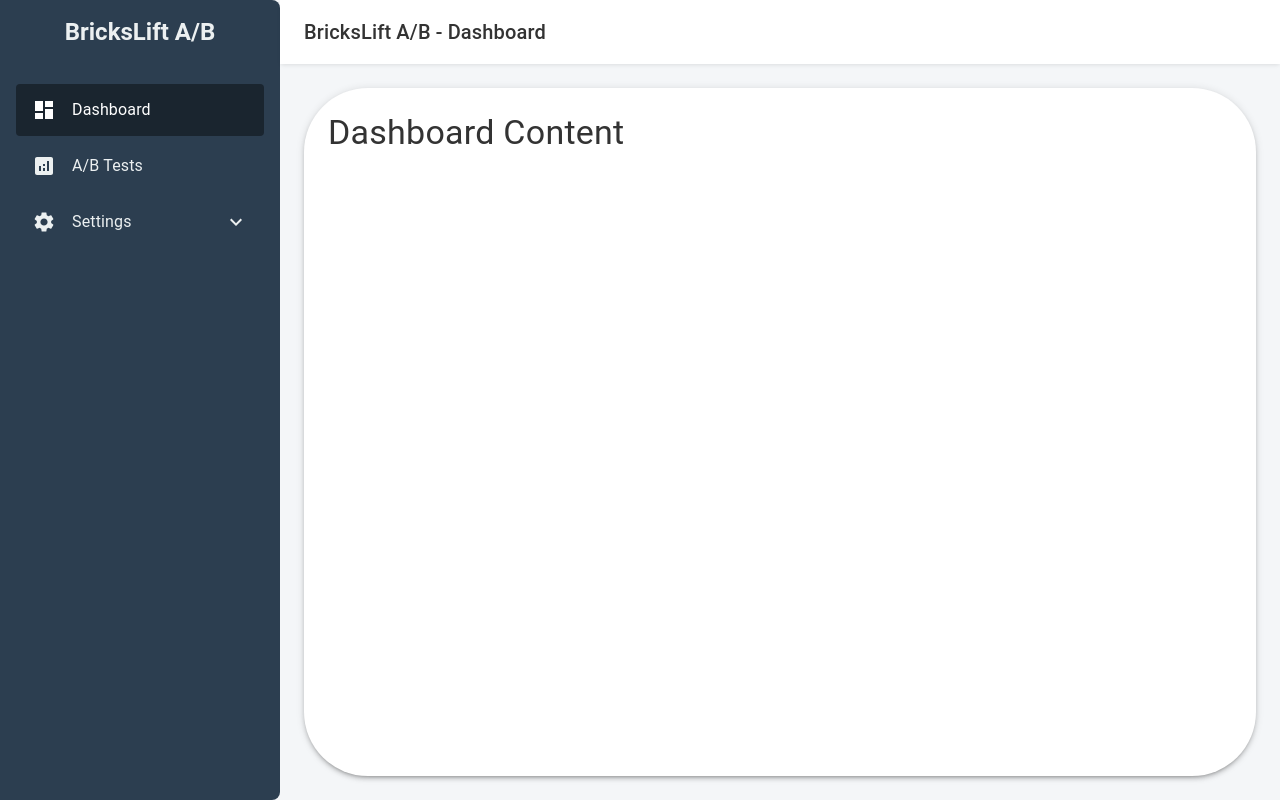
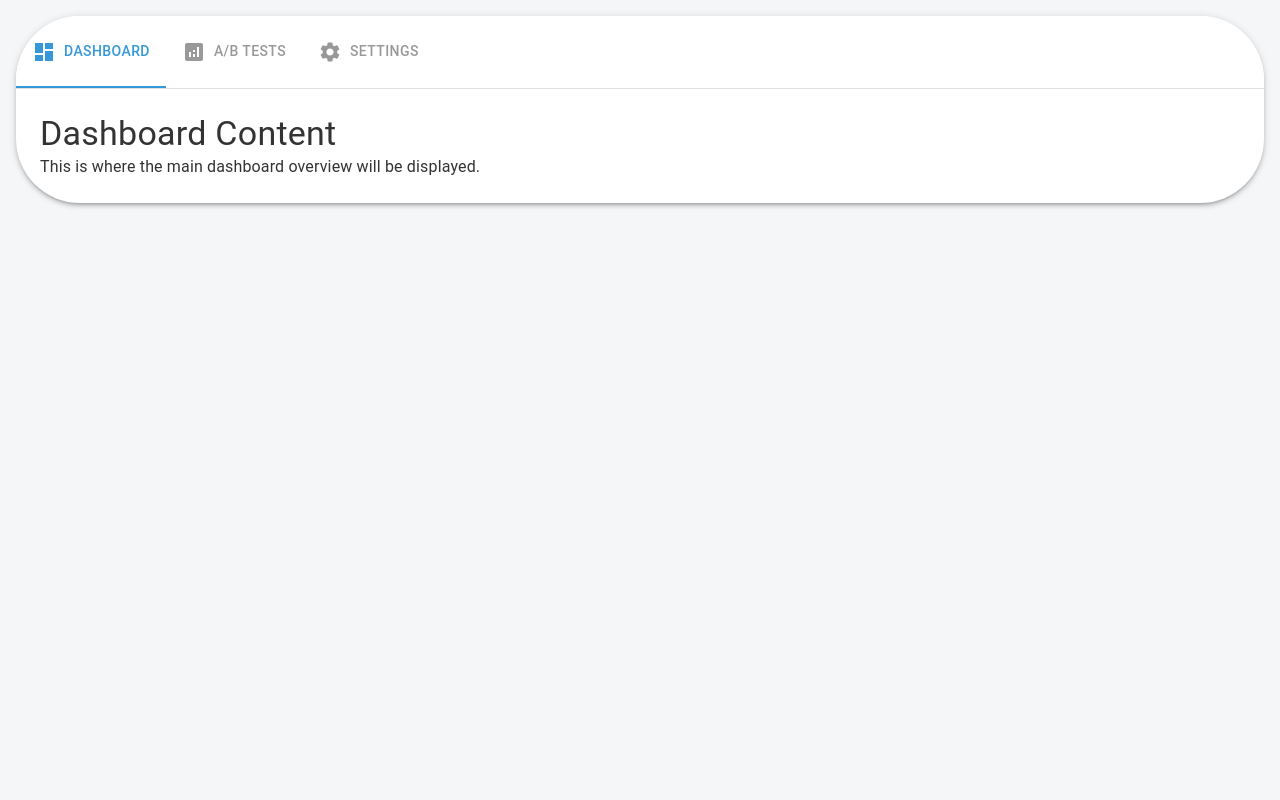
Before and after one commit to koonda/brickslift-ab, a React app in the folder admin-app/: page /#/tests in a window 1280 px wide. Built offline with nearby package versions, Linux system fonts and the light colour scheme; the HTML template or start-up script is replaced by a standard one.

Commit message:
feat: Implement A/B Tests functionalities and update version to 0.3.1

```diff
--- a/admin-app/package.json
+++ b/admin-app/package.json
@@ -1,6 +1,6 @@
 {
   "name": "brickslift-ab-admin",
-  "version": "0.3.0",
+  "version": "0.3.1",
   "private": true,
   "dependencies": {
     "@emotion/react": "^11.11.4",
--- a/admin-app/src/components/PluginAdminLayout.js
+++ b/admin-app/src/components/PluginAdminLayout.js
@@ -1,17 +1,14 @@
 import React, { useState } from 'react';
 import {
   Box,
-  Drawer,
   List,
   ListItemButton,
   ListItemIcon,
   ListItemText,
-  Collapse,
   Paper,
-  AppBar,
-  Toolbar,
   Typography,
-  CssBaseline,
+  Tabs,
+  Tab,
   useTheme,
 } from '@mui/material';
 import {
@@ -22,205 +19,173 @@ import {
   Policy as PolicyIcon,
   MoreHoriz as MoreHorizIcon,
   CreditCard as CreditCardIcon,
-  ExpandLess,
-  ExpandMore,
 } from '@mui/icons-material';
+import TestListPage from '../pages/TestListPage';
+import TestEditPage from '../pages/TestEditPage';
 
-const drawerWidth = 280;
+const TabPanel = (props) => {
+  const { children, value, index, ...other } = props;
+
+  return (
+    <div
+      role="tabpanel"
+      hidden={value !== index}
+      id={`plugin-tabpanel-${index}`}
+      aria-labelledby={`plugin-tab-${index}`}
+      {...other}
+    >
+      {value === index && (
+        <Box sx={{ p: 3 }}>
+          {children}
+        </Box>
+      )}
+    </div>
+  );
+};
 
 const PluginAdminLayout = () => {
   const theme = useTheme();
-  const [selectedPage, setSelectedPage] = useState('Dashboard');
-  const [settingsOpen, setSettingsOpen] = useState(false);
+  const [primaryTab, setPrimaryTab] = useState(0);
+  const [selectedSettingsPage, setSelectedSettingsPage] = useState('General');
+  const [abTestSubPage, setAbTestSubPage] = useState('list'); // 'list' or 'create'
 
-  const handleNavigationClick = (pageName) => {
-    setSelectedPage(pageName);
-    if (!pageName.startsWith('Settings/')) {
-      setSettingsOpen(false);
+  const handlePrimaryTabChange = (event, newValue) => {
+    setPrimaryTab(newValue);
+    // Reset to list view when switching to A/B Tests tab
+    if (newValue === 1) {
+      setAbTestSubPage('list');
     }
   };
 
-  const handleSettingsClick = () => {
-    setSettingsOpen(!settingsOpen);
-    // Optionally, select a default settings page or clear selection
-    // setSelectedPage('Settings'); // Or null if settings itself is not a page
+  const handleSettingsNavigationClick = (pageName) => {
+    setSelectedSettingsPage(pageName);
   };
 
-  const menuItems = [
-    { text: 'Dashboard', icon: <DashboardIcon />, pageId: 'Dashboard' },
-    { text: 'A/B Tests', icon: <AnalyticsIcon />, pageId: 'A/B Tests' },
-    {
-      text: 'Settings',
-      icon: <SettingsIcon />,
-      pageId: 'Settings', // Main settings toggle
-      subItems: [
-        { text: 'General', icon: <TuneIcon />, pageId: 'Settings/General' },
-        { text: 'GDPR', icon: <PolicyIcon />, pageId: 'Settings/GDPR' },
-        { text: 'Other', icon: <MoreHorizIcon />, pageId: 'Settings/Other' },
-        { text: 'License', icon: <CreditCardIcon />, pageId: 'Settings/License' },
-      ],
-    },
+  const handleNavigateToCreateTest = () => {
+    setAbTestSubPage('create');
+  };
+
+  const handleNavigateToTestList = () => {
+    setAbTestSubPage('list');
+  };
+
+  const settingsMenuItems = [
+    { text: 'General', icon: <TuneIcon />, pageId: 'General' },
+    { text: 'GDPR', icon: <PolicyIcon />, pageId: 'GDPR' },
+    { text: 'Other', icon: <MoreHorizIcon />, pageId: 'Other' },
+    { text: 'License', icon: <CreditCardIcon />, pageId: 'License' },
   ];
 
-  const renderContent = () => {
-    switch (selectedPage) {
-      case 'Dashboard':
-        return <Typography variant="h4">Dashboard Content</Typography>;
-      case 'A/B Tests':
-        return <Typography variant="h4">A/B Tests Content</Typography>;
-      case 'Settings/General':
-        return <Typography variant="h4">General Settings Content</Typography>;
-      case 'Settings/GDPR':
-        return <Typography variant="h4">GDPR Settings Content</Typography>;
-      case 'Settings/Other':
-        return <Typography variant="h4">Other Settings Content</Typography>;
-      case 'Settings/License':
-        return <Typography variant="h4">License Settings Content</Typography>;
+  const renderSettingsContent = () => {
+    switch (selectedSettingsPage) {
+      case 'General':
+        return <Typography variant="h5">General Settings Content</Typography>;
+      case 'GDPR':
+        return <Typography variant="h5">GDPR Settings Content</Typography>;
+      case 'Other':
+        return <Typography variant="h5">Other Settings Content</Typography>;
+      case 'License':
+        return <Typography variant="h5">License Settings Content</Typography>;
       default:
-        return <Typography variant="h4">Welcome</Typography>;
+        return <Typography variant="h5">Select a setting</Typography>;
     }
   };
 
   return (
-    <Box sx={{ display: 'flex', height: '100vh' }}>
-      <CssBaseline />
-      <AppBar
-        position="fixed"
-        sx={{
-          width: `calc(100% - ${drawerWidth}px)`,
-          ml: `${drawerWidth}px`,
-          zIndex: theme.zIndex.drawer + 1,
+    <Paper elevation={3} sx={{
+        borderRadius: theme.shape.borderRadius,
+        m: 2, // Margin to ensure it's contained
+        overflow: 'hidden' // Ensures children adhere to border radius
       }}
     >
-        <Toolbar>
-          <Typography variant="h6" noWrap component="div">
-            BricksLift A/B - {selectedPage}
-          </Typography>
-        </Toolbar>
-      </AppBar>
-      <Drawer
-        variant="permanent"
+      <Box sx={{ borderBottom: 1, borderColor: 'divider' }}>
+        <Tabs
+          value={primaryTab}
+          onChange={handlePrimaryTabChange}
+          aria-label="Plugin primary navigation tabs"
+          indicatorColor="secondary"
+          textColor="inherit"
           sx={{
-          width: drawerWidth,
-          flexShrink: 0,
-          '& .MuiDrawer-paper': {
-            width: drawerWidth,
-            boxSizing: 'border-box',
-            backgroundColor: theme.palette.sidebar.background,
-            color: theme.palette.sidebar.text,
-            borderRadius: `0 ${theme.shape.borderRadius}px ${theme.shape.borderRadius}px 0`,
+            '& .MuiTab-root': {
+              color: theme.palette.text.secondary, // Use theme for text color
+              '&.Mui-selected': {
+                color: theme.palette.secondary.main, // Use theme for selected text color
               },
+            },
+            backgroundColor: theme.palette.background.paper, // Ensure tabs background matches paper
+            borderTopLeftRadius: theme.shape.borderRadius,
+            borderTopRightRadius: theme.shape.borderRadius,
           }}
         >
-        <Toolbar>
-            <Typography variant="h5" sx={{ color: theme.palette.sidebar.text, width: '100%', textAlign: 'center', fontWeight:'bold' }}>
-                BricksLift A/B
-            </Typography>
-        </Toolbar>
-        <Box sx={{ overflow: 'auto', p: 1 }}>
-          <List component="nav">
-            {menuItems.map((item) =>
-              item.subItems ? (
-                <React.Fragment key={item.text}>
+          <Tab label="Dashboard" icon={<DashboardIcon />} iconPosition="start" id="plugin-tab-0" aria-controls="plugin-tabpanel-0" />
+          <Tab label="A/B Tests" icon={<AnalyticsIcon />} iconPosition="start" id="plugin-tab-1" aria-controls="plugin-tabpanel-1" />
+          <Tab label="Settings" icon={<SettingsIcon />} iconPosition="start" id="plugin-tab-2" aria-controls="plugin-tabpanel-2" />
+        </Tabs>
+      </Box>
+
+      <TabPanel value={primaryTab} index={0}>
+        <Typography variant="h4">Dashboard Content</Typography>
+        <Typography>This is where the main dashboard overview will be displayed.</Typography>
+      </TabPanel>
+      <TabPanel value={primaryTab} index={1}>
+        {abTestSubPage === 'list' && (
+          <TestListPage onCreateNewTestClick={handleNavigateToCreateTest} />
+        )}
+        {abTestSubPage === 'create' && (
+          <TestEditPage onCancel={handleNavigateToTestList} />
+        )}
+      </TabPanel>
+      <TabPanel value={primaryTab} index={2}>
+        <Typography variant="h4" gutterBottom>Settings</Typography>
+        <Box sx={{ display: 'flex' }}>
+          <Box sx={{
+            width: '240px',
+            flexShrink: 0,
+            borderRight: 1,
+            borderColor: 'divider',
+            mr: 2,
+            backgroundColor: theme.palette.mode === 'light' ? theme.palette.grey[100] : theme.palette.grey[900], // Subtle background for settings nav
+            borderRadius: theme.shape.borderRadius,
+            p:1
+          }}>
+            <List component="nav" dense>
+              {settingsMenuItems.map((item) => (
                 <ListItemButton
-                    onClick={handleSettingsClick}
-                    selected={selectedPage.startsWith('Settings/') || settingsOpen}
-                    sx={{
+                  key={item.text}
+                  selected={selectedSettingsPage === item.pageId}
+                  onClick={() => handleSettingsNavigationClick(item.pageId)}
+                  sx={{ // Using styles from pluginTheme for consistency
                     '&.Mui-selected': {
-                            backgroundColor: theme.palette.sidebar.activeBackground,
-                            color: theme.palette.sidebar.activeText,
+                      backgroundColor: theme.palette.sidebar?.activeBackground || theme.palette.action.selected,
+                      color: theme.palette.sidebar?.activeText || theme.palette.text.primary,
                       '& .MuiListItemIcon-root': {
-                                color: theme.palette.sidebar.activeText,
-                            },
+                        color: theme.palette.sidebar?.activeText || theme.palette.text.primary,
                       },
                       '&:hover': {
-                            backgroundColor: theme.palette.sidebar.hoverBackground,
+                        backgroundColor: theme.palette.sidebar?.activeBackground || theme.palette.action.selected,
+                      }
                     },
-                        color: theme.palette.sidebar.text,
+                    '&:hover': {
+                      backgroundColor: theme.palette.sidebar?.hoverBackground || theme.palette.action.hover,
+                    },
+                    color: theme.palette.sidebar?.text || theme.palette.text.secondary,
+                    borderRadius: '4px',
+                    margin: '4px 0px', // Adjusted margin
+                    padding: '8px 12px', // Adjusted padding
                   }}
                 >
-                    <ListItemIcon sx={{color: 'inherit'}}>{item.icon}</ListItemIcon>
+                  <ListItemIcon sx={{ color: 'inherit', minWidth: '36px' }}>{item.icon}</ListItemIcon>
                   <ListItemText primary={item.text} />
-                    {settingsOpen ? <ExpandLess /> : <ExpandMore />}
-                  </ListItemButton>
-                  <Collapse in={settingsOpen} timeout="auto" unmountOnExit>
-                    <List component="div" disablePadding sx={{ pl: 2 }}>
-                      {item.subItems.map((subItem) => (
-                        <ListItemButton
-                          key={subItem.text}
-                          selected={selectedPage === subItem.pageId}
-                          onClick={() => handleNavigationClick(subItem.pageId)}
-                          sx={{
-                            '&.Mui-selected': {
-                                backgroundColor: theme.palette.sidebar.activeBackground,
-                                color: theme.palette.sidebar.activeText,
-                                '& .MuiListItemIcon-root': {
-                                    color: theme.palette.sidebar.activeText,
-                                },
-                            },
-                            '&:hover': {
-                                backgroundColor: theme.palette.sidebar.hoverBackground,
-                            },
-                            color: theme.palette.sidebar.text,
-                          }}
-                        >
-                          <ListItemIcon sx={{color: 'inherit'}}>{subItem.icon}</ListItemIcon>
-                          <ListItemText primary={subItem.text} />
                 </ListItemButton>
               ))}
             </List>
-                  </Collapse>
-                </React.Fragment>
-              ) : (
-                <ListItemButton
-                  key={item.text}
-                  selected={selectedPage === item.pageId}
-                  onClick={() => handleNavigationClick(item.pageId)}
-                  sx={{
-                    '&.Mui-selected': {
-                        backgroundColor: theme.palette.sidebar.activeBackground,
-                        color: theme.palette.sidebar.activeText,
-                        '& .MuiListItemIcon-root': {
-                            color: theme.palette.sidebar.activeText,
-                        },
-                    },
-                    '&:hover': {
-                        backgroundColor: theme.palette.sidebar.hoverBackground,
-                    },
-                    color: theme.palette.sidebar.text,
-                  }}
-                >
-                  <ListItemIcon sx={{color: 'inherit'}}>{item.icon}</ListItemIcon>
-                  <ListItemText primary={item.text} />
-                </ListItemButton>
-              )
-            )}
-          </List>
           </Box>
-      </Drawer>
-      <Box
-        component="main"
-        sx={{
-          flexGrow: 1,
-          bgcolor: 'background.default',
-          p: 3,
-          height: '100vh',
-          overflow: 'auto',
-        }}
-      >
-        <Toolbar /> {/* For spacing below the AppBar */}
-        <Paper
-          elevation={3}
-          sx={{
-            p: 3,
-            borderRadius: theme.shape.borderRadius,
-            minHeight: 'calc(100vh - 64px - 48px)', // Adjust based on AppBar and padding
-          }}
-        >
-          {renderContent()}
-        </Paper>
+          <Box sx={{ flexGrow: 1, pl: 2 }}>
+            {renderSettingsContent()}
           </Box>
         </Box>
+      </TabPanel>
+    </Paper>
   );
 };
 
```
Also changed, not shown: admin-app/src/pages/TestEditPage.js (+12 -3 lines), admin-app/src/pages/TestListPage.js (+5 -5 lines), 1 other file (tests, documents, lock files or other folders). Lines whose indentation alone changed are shown as unchanged.
